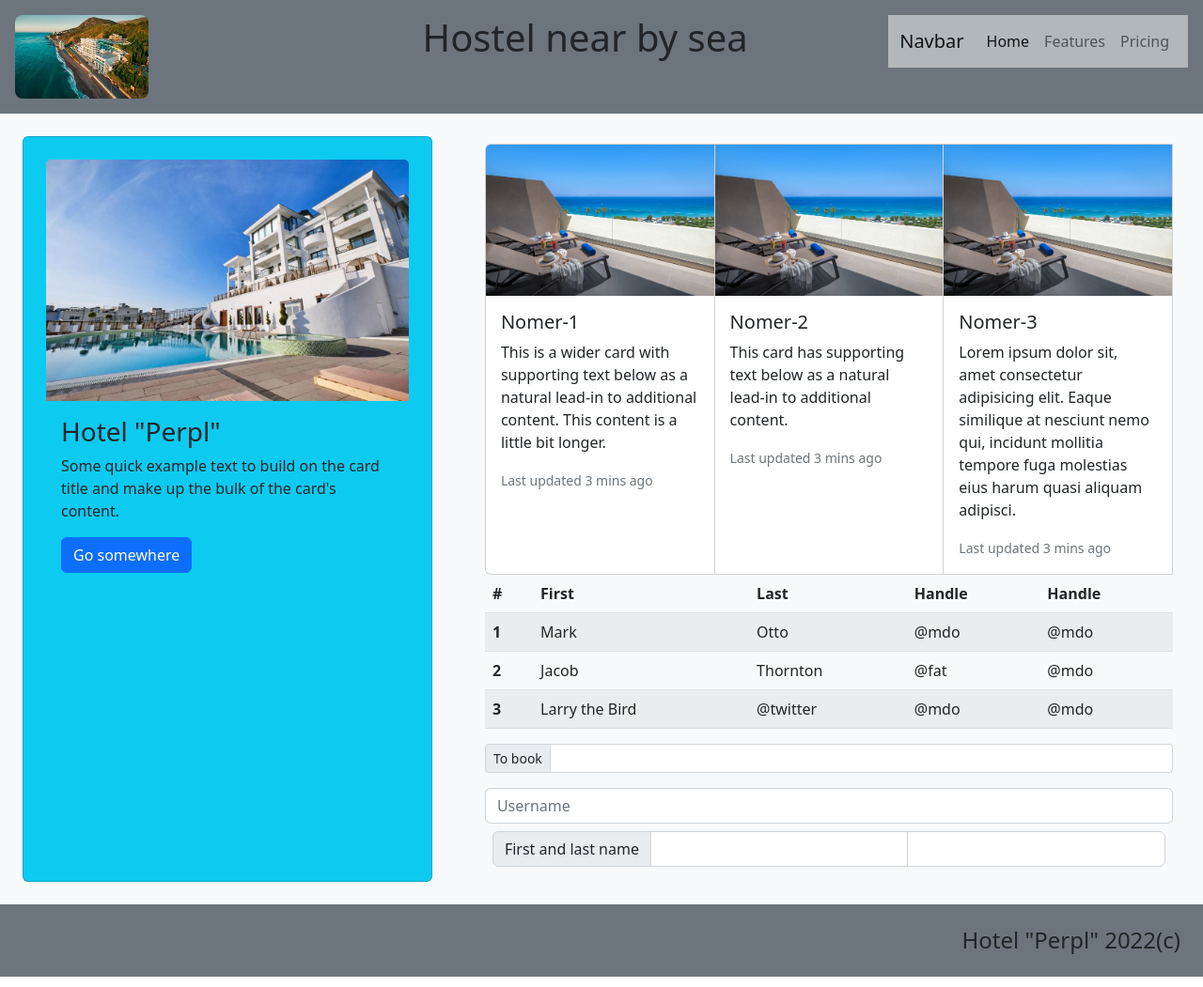
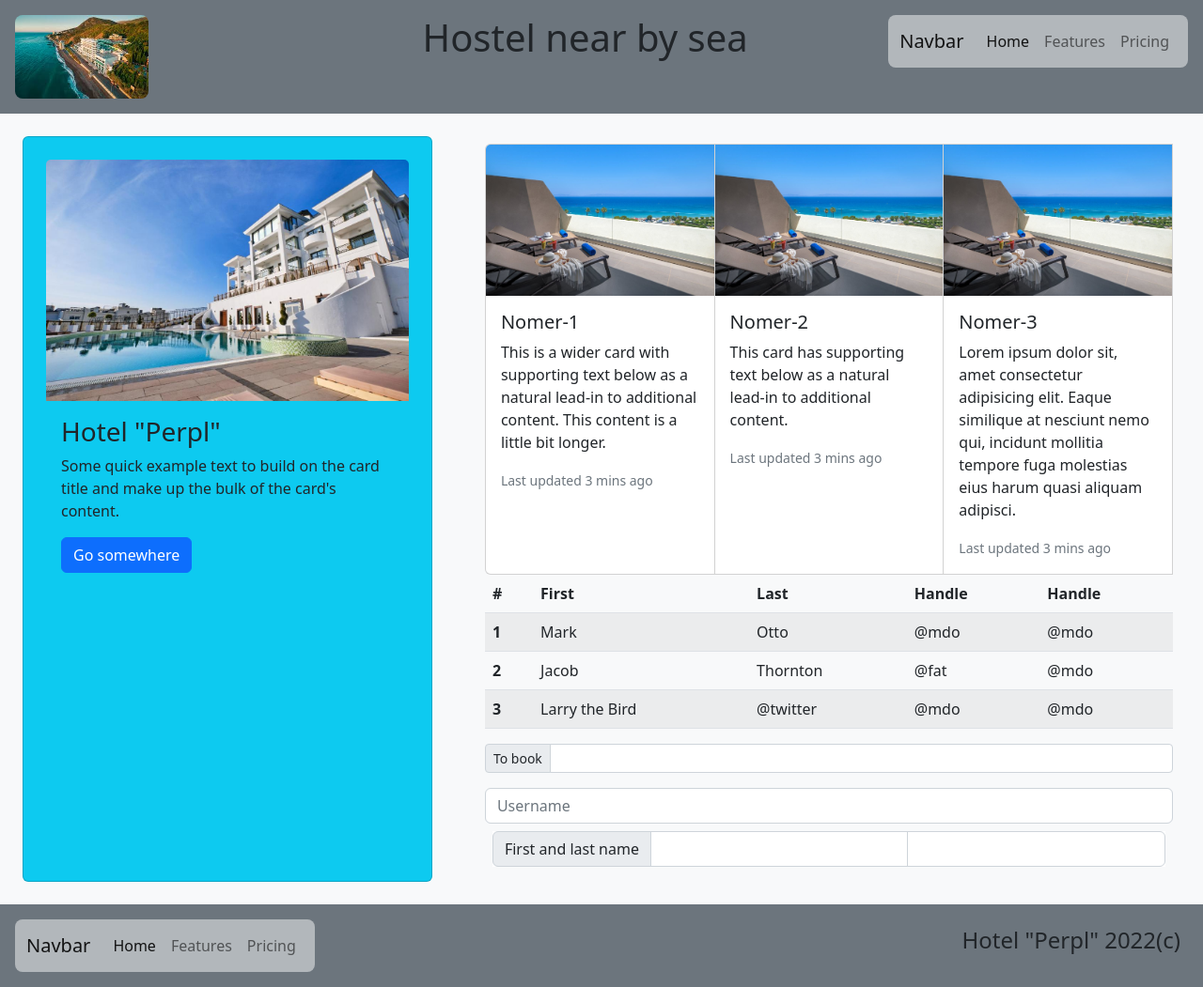
Before and after one commit to LeraMusienko78/HW-13-HB, a plain HTML site: page index.html in a window 1280 px wide. Shown: the whole page at 94% size. Drawn offline with nearby package versions, Linux system fonts and the light colour scheme.

Commit message:
Added nav in footer

```diff
--- a/index.html
+++ b/index.html
@@ -24,10 +24,7 @@
             <h1 class="title">Hostel near by sea</h1>
           </div>
 
-
-
-
-          <nav class="navbar navbar-expand-lg bg-light h-25 bg-opacity-50">
+          <nav class="navbar navbar-expand-lg bg-light h-25 bg-opacity-50 rounded-3">
 
             <div class="container-fluid">
               <a class="navbar-brand" href="#">Navbar</a>
@@ -52,18 +49,12 @@
                  <li class="nav-item">
                    <a class="nav-link" href="#">Pricing</a>
                  </li>
-
                 </ul>
               </div>
-
             </div>
-
           </nav>
         </div>
-
-
       </header>
-
 
         <main class="d-flex justify-content-between bg-light">
 
@@ -105,7 +96,7 @@
               </div>
             </div>
 
-            <table class="table table-striped">
+            <table class="table table-striped table-hover">
               <thead>
                 <tr>
                   <th scope="col">#</th>
@@ -155,7 +146,37 @@
           </div>
         </main>
 
-        <footer class="d-flex justify-content-end bg-secondary ">
+        <footer class="d-flex justify-content-between bg-secondary ">
+
+          <nav class="navbar navbar-expand-lg bg-light h-25 bg-opacity-50 rounded-3 m-3">
+
+            <div class="container-fluid">
+              <a class="navbar-brand" href="#">Navbar</a>
+
+              <button class="navbar-toggler" type="button"     data-bs-toggle="collapse" data-bs-target="#navbarNav" aria-controls="navbarNav" aria-expanded="false" aria-label="Toggle navigation">
+
+                <span class="navbar-toggler-icon"></span>
+
+              </button>
+
+              <div class="collapse navbar-collapse" id="navbarNav">
+                <ul class="navbar-nav">
+
+                 <li class="nav-item">
+                  <a class="nav-link active" aria-current="page" href="#">Home</a>
+                 </li>
+
+                 <li class="nav-item">
+                  <a class="nav-link" href="#">Features</a>
+                 </li>
+
+                 <li class="nav-item">
+                   <a class="nav-link" href="#">Pricing</a>
+                 </li>
+                </ul>
+              </div>
+            </div>
+          </nav>
 
           <h4 class=" m-4">Hotel "Perpl" 2022(c)</h4>
 
```
